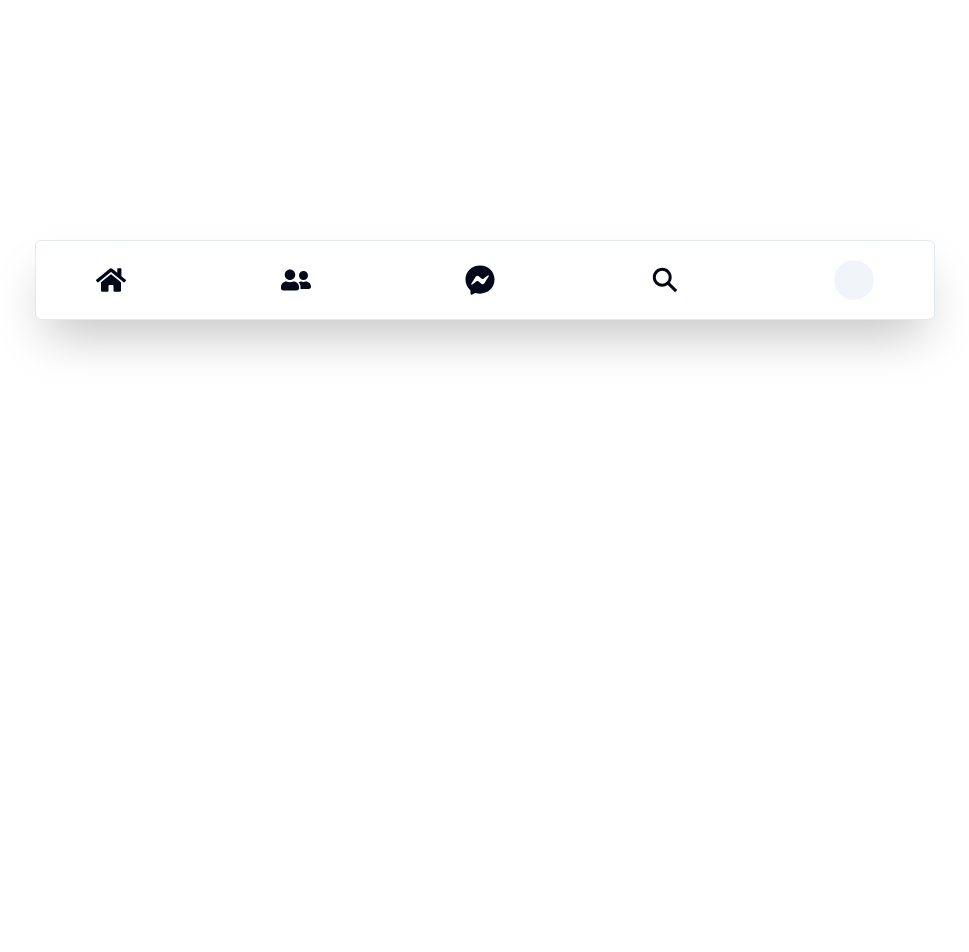
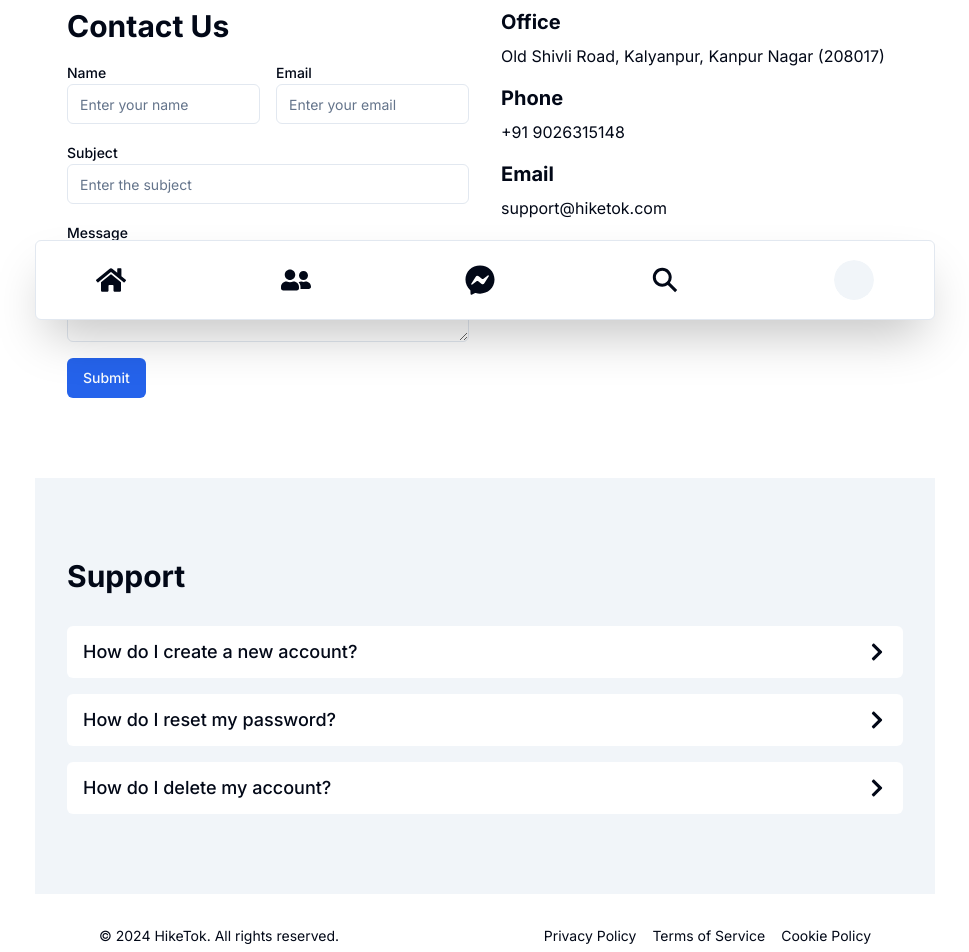
Before and after one commit to dheerurajpoot/friendify, a Next.js app: page /support in a window 1280 px wide. Shown: the part 480-1432 px from the top of the page, without its empty margins (155-1124 px from the left). Before the commit the page ends 800 px from the top, so only its background shows below. Built offline with nearby package versions, Linux system fonts and the light colour scheme.

Commit message:
update support page

```diff
--- a/package.json
+++ b/package.json
@@ -10,6 +10,7 @@
   },
   "dependencies": {
     "@radix-ui/react-avatar": "^1.0.4",
+    "@radix-ui/react-collapsible": "^1.1.0",
     "@radix-ui/react-dialog": "^1.0.5",
     "@radix-ui/react-dropdown-menu": "^2.0.6",
     "@radix-ui/react-label": "^2.0.2",
--- a/src/app/support/page.tsx
+++ b/src/app/support/page.tsx
@@ -1,9 +1,191 @@
+import { Button } from "@/components/ui/button";
+import {
+	Collapsible,
+	CollapsibleContent,
+	CollapsibleTrigger,
+} from "@/components/ui/collapsible";
+import { Input } from "@/components/ui/input";
+import { Label } from "@/components/ui/label";
+import { Textarea } from "@/components/ui/textarea";
+import Link from "next/link";
 import React from "react";
+import { FaChevronRight } from "react-icons/fa";
 
 const Support = () => {
 	return (
 		<div className='flex flex-col m-auto lg:w-[900px] md:w-[900px]'>
-			<h2>contact us On: contact@dheeru.org</h2>
+			<section className='w-full py-10 md:py-16 lg:py-24 bg-muted'>
+				<div className='container px-4 md:px-6 text-center'>
+					<div className='space-y-4'>
+						<h1 className='text-3xl font-bold tracking-tighter sm:text-4xl md:text-5xl'>
+							Get in Touch
+						</h1>
+						<p className='max-w-[700px] mx-auto text-muted-foreground md:text-xl'>
+							We're here to help! Whether you have a question,
+							feedback, or need support, our team is ready to
+							assist you.
+						</p>
+					</div>
+				</div>
+			</section>
+			<div className='flex flex-col min-h-dvh'>
+				<main className='flex-1'>
+					<section className='py-12 md:py-16 lg:py-20'>
+						<div className='container'>
+							<div className='grid grid-cols-1 md:grid-cols-2 gap-8'>
+								<div>
+									<h2 className='text-3xl font-bold mb-4'>
+										Contact Us
+									</h2>
+									<form
+										action='https://formspree.io/f/movavezb'
+										method='POST'
+										className='space-y-4'>
+										<div className='grid grid-cols-1 sm:grid-cols-2 gap-4'>
+											<div>
+												<Label htmlFor='name'>
+													Name
+												</Label>
+												<Input
+													id='name'
+													name='name'
+													type='text'
+													placeholder='Enter your name'
+												/>
+											</div>
+											<div>
+												<Label htmlFor='email'>
+													Email
+												</Label>
+												<Input
+													id='email'
+													type='email'
+													name='email'
+													placeholder='Enter your email'
+												/>
+											</div>
+										</div>
+										<div>
+											<Label htmlFor='subject'>
+												Subject
+											</Label>
+											<Input
+												id='subject'
+												type='text'
+												name='subject'
+												placeholder='Enter the subject'
+											/>
+										</div>
+										<div>
+											<Label htmlFor='message'>
+												Message
+											</Label>
+											<Textarea
+												id='message'
+												name='message'
+												placeholder='Enter your message'
+												rows={4}
+											/>
+										</div>
+										<Button type='submit'>Submit</Button>
+									</form>
+								</div>
+								<div className='space-y-4'>
+									<div>
+										<h3 className='text-xl font-bold mb-2'>
+											Office
+										</h3>
+										<p>
+											Old Shivli Road, Kalyanpur, Kanpur
+											Nagar (208017)
+										</p>
+									</div>
+									<div>
+										<h3 className='text-xl font-bold mb-2'>
+											Phone
+										</h3>
+										<p>+91 9026315148</p>
+									</div>
+									<div>
+										<h3 className='text-xl font-bold mb-2'>
+											Email
+										</h3>
+										<p>support@hiketok.com</p>
+									</div>
+								</div>
+							</div>
+						</div>
+					</section>
+					<section className='py-12 md:py-16 lg:py-20 bg-muted'>
+						<div className='container'>
+							<h2 className='text-3xl font-bold mb-8'>Support</h2>
+							<div className='space-y-4'>
+								<Collapsible>
+									<CollapsibleTrigger className='flex items-center justify-between w-full bg-background rounded-md px-4 py-3 text-lg font-medium [&[data-state=open]>svg]:rotate-90'>
+										How do I create a new account?
+										<FaChevronRight className='h-5 w-5 transition-transform' />
+									</CollapsibleTrigger>
+									<CollapsibleContent className='px-4 py-3 text-muted-foreground'>
+										To create a new account, simply click
+										the "Sign Up" button in the top right
+										corner of the website and follow the
+										on-screen instructions.
+									</CollapsibleContent>
+								</Collapsible>
+								<Collapsible>
+									<CollapsibleTrigger className='flex items-center justify-between w-full bg-background rounded-md px-4 py-3 text-lg font-medium [&[data-state=open]>svg]:rotate-90'>
+										How do I reset my password?
+										<FaChevronRight className='h-5 w-5 transition-transform' />
+									</CollapsibleTrigger>
+									<CollapsibleContent className='px-4 py-3 text-muted-foreground'>
+										To reset your password, click the
+										"Forgot Password" link on the login page
+										and follow the instructions to reset
+										your password.
+									</CollapsibleContent>
+								</Collapsible>
+								<Collapsible>
+									<CollapsibleTrigger className='flex items-center justify-between w-full bg-background rounded-md px-4 py-3 text-lg font-medium [&[data-state=open]>svg]:rotate-90'>
+										How do I delete my account?
+										<FaChevronRight className='h-5 w-5 transition-transform' />
+									</CollapsibleTrigger>
+									<CollapsibleContent className='px-4 py-3 text-muted-foreground'>
+										To delete your account, please contact
+										our support team at
+										support@socialmedia.com and they will
+										assist you with the process.
+									</CollapsibleContent>
+								</Collapsible>
+							</div>
+						</div>
+					</section>
+				</main>
+				<footer className='p-6 md:p-8 text-sm'>
+					<div className='container flex flex-col md:flex-row items-center justify-between'>
+						<p>&copy; 2024 HikeTok. All rights reserved.</p>
+						<div className='flex space-x-4 mt-4 md:mt-0'>
+							<Link
+								href='#'
+								className='hover:underline'
+								prefetch={false}>
+								Privacy Policy
+							</Link>
+							<Link
+								href='#'
+								className='hover:underline'
+								prefetch={false}>
+								Terms of Service
+							</Link>
+							<Link
+								href='#'
+								className='hover:underline'
+								prefetch={false}>
+								Cookie Policy
+							</Link>
+						</div>
+					</div>
+				</footer>
+			</div>
 		</div>
 	);
 };
--- /dev/null
+++ b/src/components/ui/collapsible.tsx
@@ -0,0 +1,11 @@
+"use client"
+
+import * as CollapsiblePrimitive from "@radix-ui/react-collapsible"
+
+const Collapsible = CollapsiblePrimitive.Root
+
+const CollapsibleTrigger = CollapsiblePrimitive.CollapsibleTrigger
+
+const CollapsibleContent = CollapsiblePrimitive.CollapsibleContent
+
+export { Collapsible, CollapsibleTrigger, CollapsibleContent }
```
Also changed, not shown: 1 other file (tests, documents, lock files or other folders).
